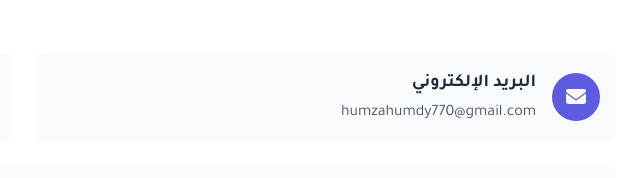
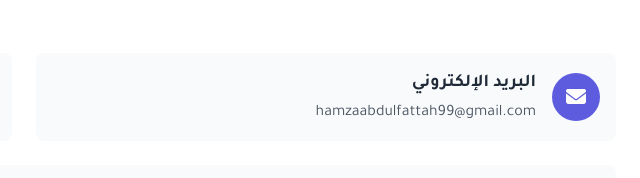
Before and after one commit to Hamza-Graphics/CV, a plain HTML site: page index.html in a window 1280 px wide. Shown: the part 2625-2803 px from the top of the page, 616-1256 px from the left. Drawn offline with nearby package versions, Linux system fonts and the light colour scheme.

Commit message:
ndex.html

```diff
--- a/index.html
+++ b/index.html
@@ -427,13 +427,13 @@
 
             <div class="bg-white dark:bg-gray-800 rounded-lg shadow-lg p-6 md:p-8">
                 <div class="grid grid-cols-1 md:grid-cols-2 gap-6">
-                    <a href="mailto:humzahumdy770@gmail.com" class="contact-card flex items-center p-4 bg-gray-50 dark:bg-gray-700 rounded-lg transform hover:scale-105 transition-all hover:shadow-lg">
+                    <a href="mailto:hamzaabdulfattah99@gmail.com" class="contact-card flex items-center p-4 bg-gray-50 dark:bg-gray-700 rounded-lg transform hover:scale-105 transition-all hover:shadow-lg">
                         <div class="w-12 h-12 rounded-full bg-primary text-white flex items-center justify-center text-xl ml-4">
                             <i class="fas fa-envelope"></i>
                         </div>
                         <div>
                             <h3 class="text-lg font-bold mb-1">البريد الإلكتروني</h3>
-                            <p class="text-gray-600 dark:text-gray-400">humzahumdy770@gmail.com</p>
+                            <p class="text-gray-600 dark:text-gray-400">hamzaabdulfattah99@gmail.com</p>
                         </div>
                     </a>
 
@@ -513,7 +513,7 @@
                     </div>
                     <div class="flex items-center p-2 bg-gray-50 dark:bg-gray-700 rounded-lg">
                         <i class="fas fa-envelope text-primary dark:text-primary-light text-xl ml-3"></i>
-                        <a href="mailto:humzahumdy770@gmail.com" class="hover:text-primary dark:hover:text-primary-light transition-colors">البريد: humzahumdy770@gmail.com</a>
+                        <a href="mailto:hamzaabdulfattah99@gmail.com" class="hover:text-primary dark:hover:text-primary-light transition-colors">البريد: hamzaabdulfattah99@gmail.com</a>
                     </div>
                 </div>
                 <div class="mt-6 text-center">
```
